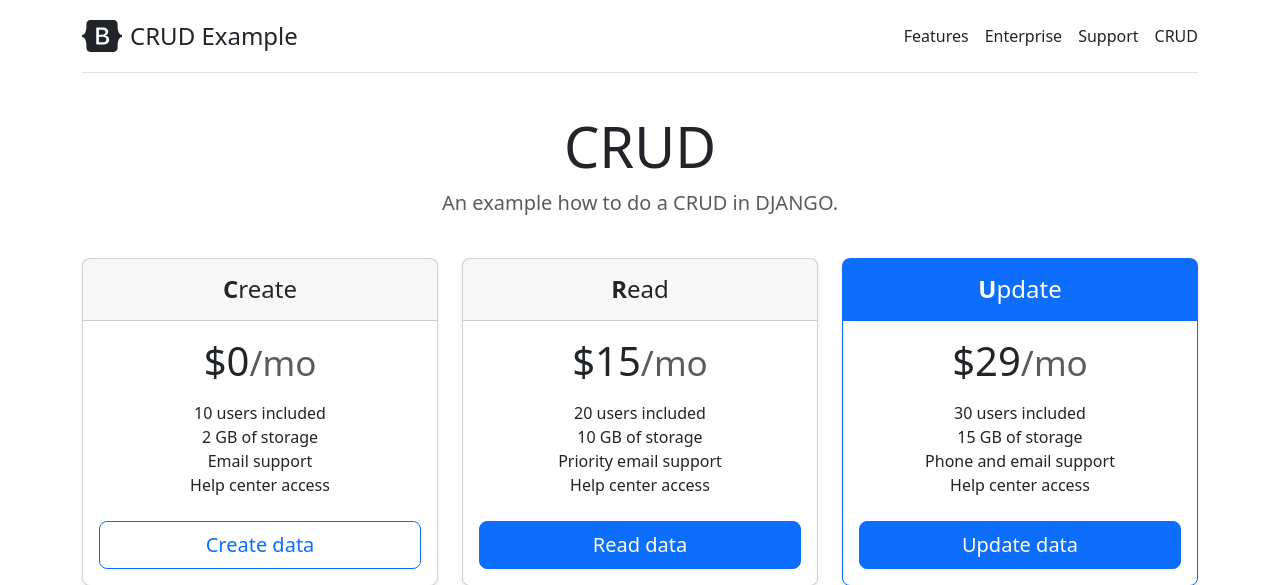
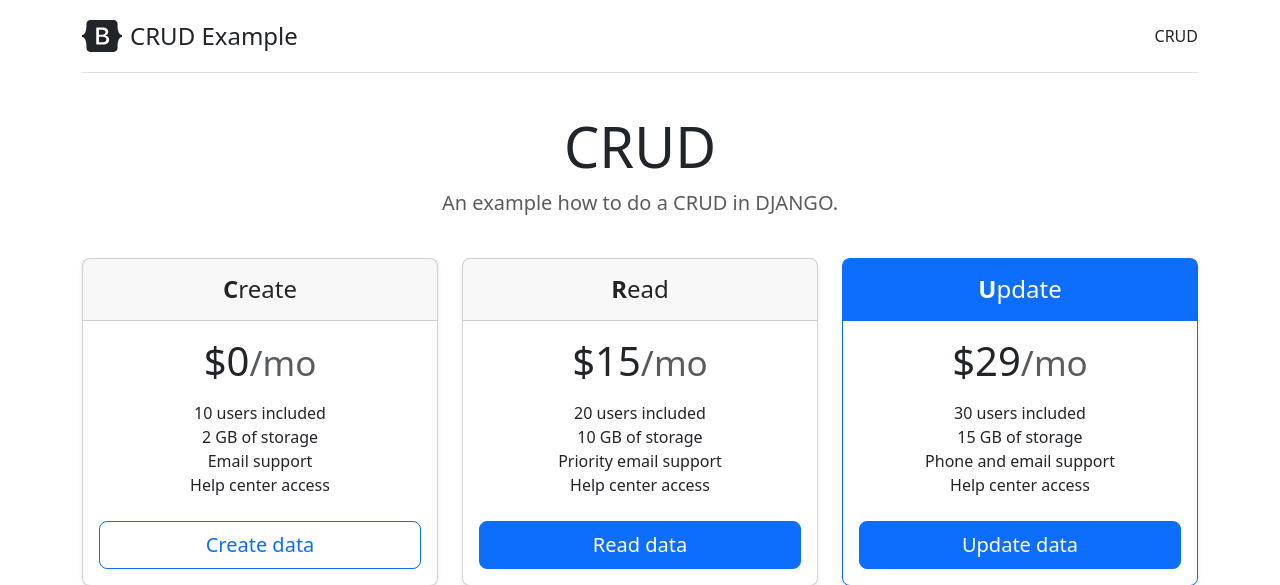
Before and after one commit to 2005869/django-crud, a Django app: page / in a window 1280 px wide. Shown: the top 585 px of the page. Run offline with Django 4.2, Linux system fonts and the light colour scheme.

Commit message:
remove info and include link to crud

```diff
--- a/mainapp/templates/mainapp/index.html
+++ b/mainapp/templates/mainapp/index.html
@@ -54,10 +54,7 @@
       </a>
 
       <nav class="d-inline-flex mt-2 mt-md-0 ms-md-auto">
-        <a class="me-3 py-2 text-dark text-decoration-none" href="#">Features</a>
-        <a class="me-3 py-2 text-dark text-decoration-none" href="#">Enterprise</a>
-        <a class="me-3 py-2 text-dark text-decoration-none" href="#">Support</a>
-        <a class="py-2 text-dark text-decoration-none" href="#">CRUD</a>
+        <a class="py-2 text-dark text-decoration-none" href="https://pt.wikipedia.org/wiki/CRUD">CRUD</a>
       </nav>
     </div>
 
@@ -139,7 +136,7 @@
       </div>
     </div>
 
-
+  </main>
 <script src="https://cdn.jsdelivr.net/npm/bootstrap@5.3.0-alpha3/dist/js/bootstrap.bundle.min.js" integrity="sha384-ENjdO4Dr2bkBIFxQpeoTz1HIcje39Wm4jDKdf19U8gI4ddQ3GYNS7NTKfAdVQSZe" crossorigin="anonymous"></script>
   </body>
 </html>
```
